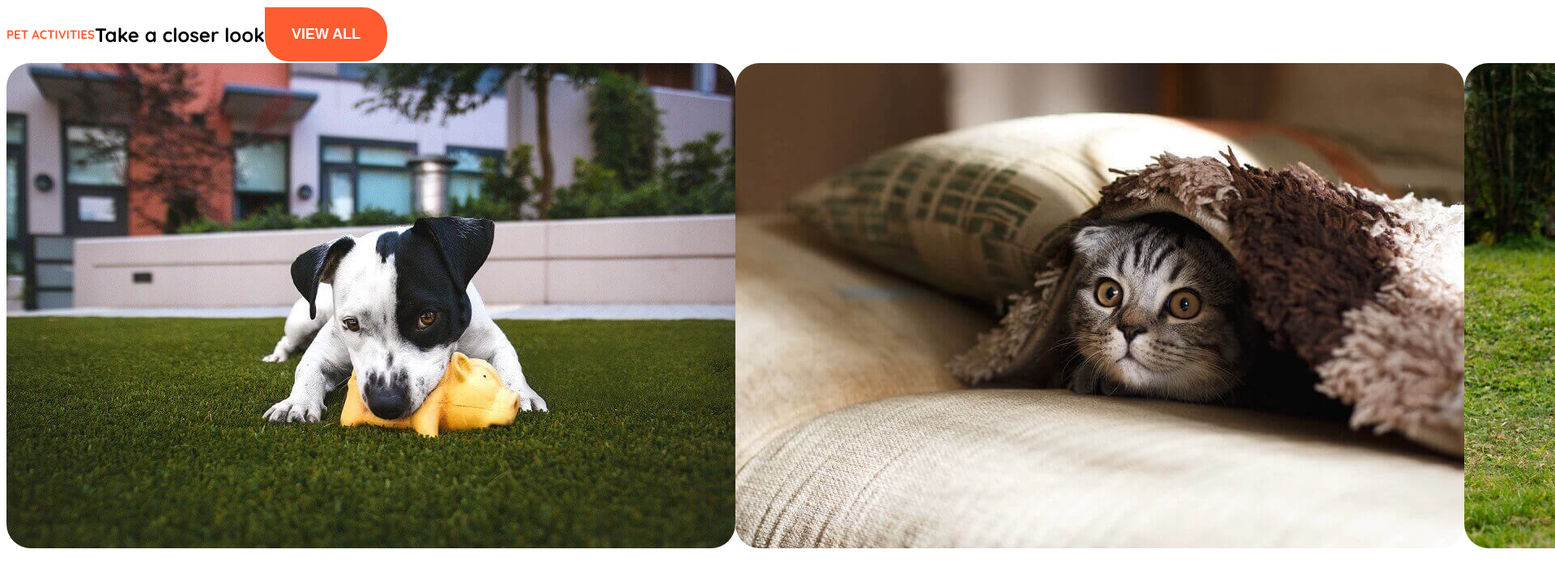
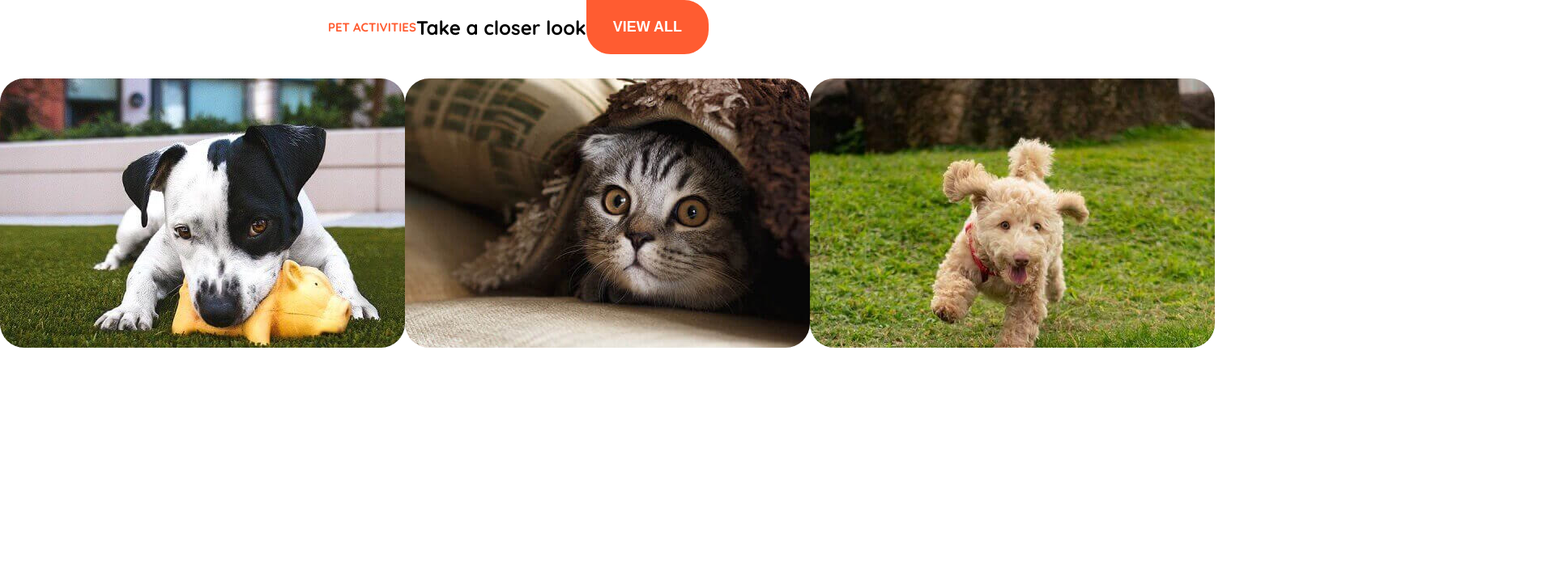
Before and after one commit to areketsuku/202207-w1ch3-alex-caldas, a plain HTML site: page index.html in a window 1280 px wide. Shown: the top 716 px of the page at 81% size, 1920 px wide, since content can reach past the window. Drawn offline with Linux system fonts and the light colour scheme.

Commit message:
feature: configured both flexbox

```diff
--- a/style.css
+++ b/style.css
@@ -1,5 +1,10 @@
 @import url("https://fonts.googleapis.com/css2?family=Quicksand:wght@300;500;700&display=swap");
 
+* {
+    margin: 0;
+    padding: 0;
+    border: 0;
+}
 html {
     font-family: "Quicksand", sans-serif;
 }
@@ -8,27 +13,36 @@ body {
     width: 100vw;
 }
 
-section {
+main {
     display: flex;
     flex-direction: column;
     align-items: center;
+    justify-content: center;
+}
+main > section {
+    margin-bottom: 30px;
+    width: 100vw;
+    display: flex;
+    flex-direction: row;
+    justify-content: center;
+}
+section:last-child {
+    width: 100vw;
+    display: flex;
+    flex-direction: row;
+    justify-content: space-around;
 }
 @media (min-width: 1000px) {
     section {
+        width: 300px;
         display: flex;
         flex-direction: row;
         align-items: center;
     }
 }
 
-h1 {
-    color: #ff5c31;
-    font-size: 15px;
-}
-div {
-    overflow: hidden;
-}
 img {
+    width: 500px;
     object-fit: none;
     border-radius: 30px;
 }
@@ -48,3 +62,8 @@ button:hover {
     color: #ff5c31;
     background-color: white;
 }
+
+h1 {
+    color: #ff5c31;
+    font-size: 15px;
+}
```
